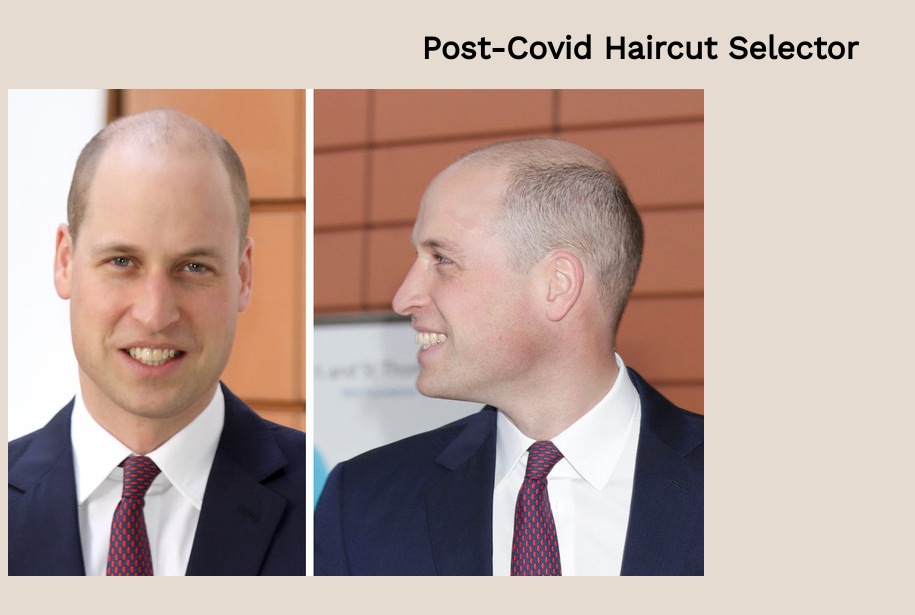
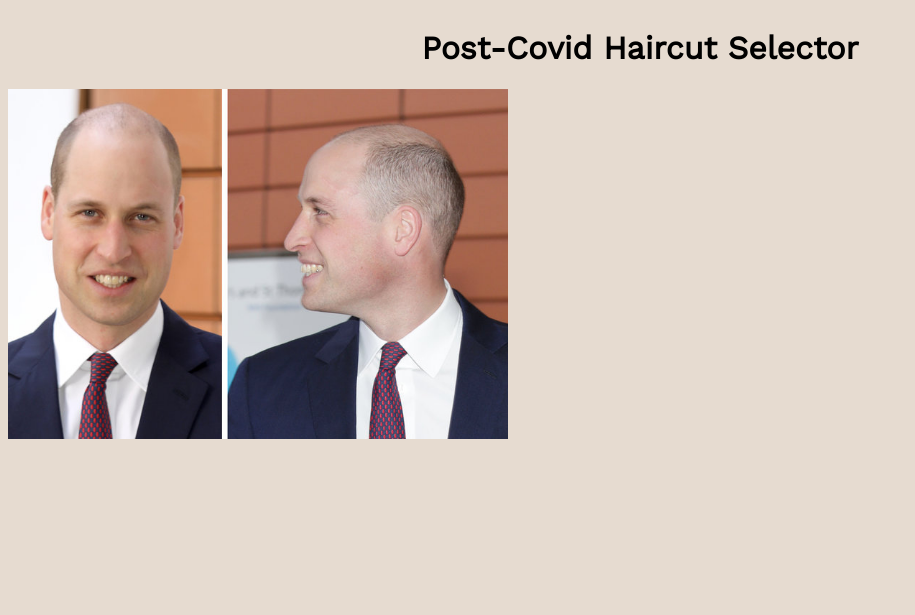
Before and after one commit to matai-2020/Mayonnaise, a Node server app: page /profile/2 in a window 1280 px wide. Shown: the top 615 px of the page, without its empty margins (0-915 px from the left). Run offline with Node 20, Linux system fonts and the light colour scheme; data comes from the database, SQL or seed files in the repository; some libraries are stand-ins or nearby versions.

Commit message:
updated img class

```diff
--- a/public/css/styles.css
+++ b/public/css/styles.css
@@ -22,6 +22,10 @@ h1 {
 .img{
   margin: 0;
   position: absolute;
+  max-width: 500px;
+  width: 100%;
+  height: auto;
+
 }
 
 .container {
```
